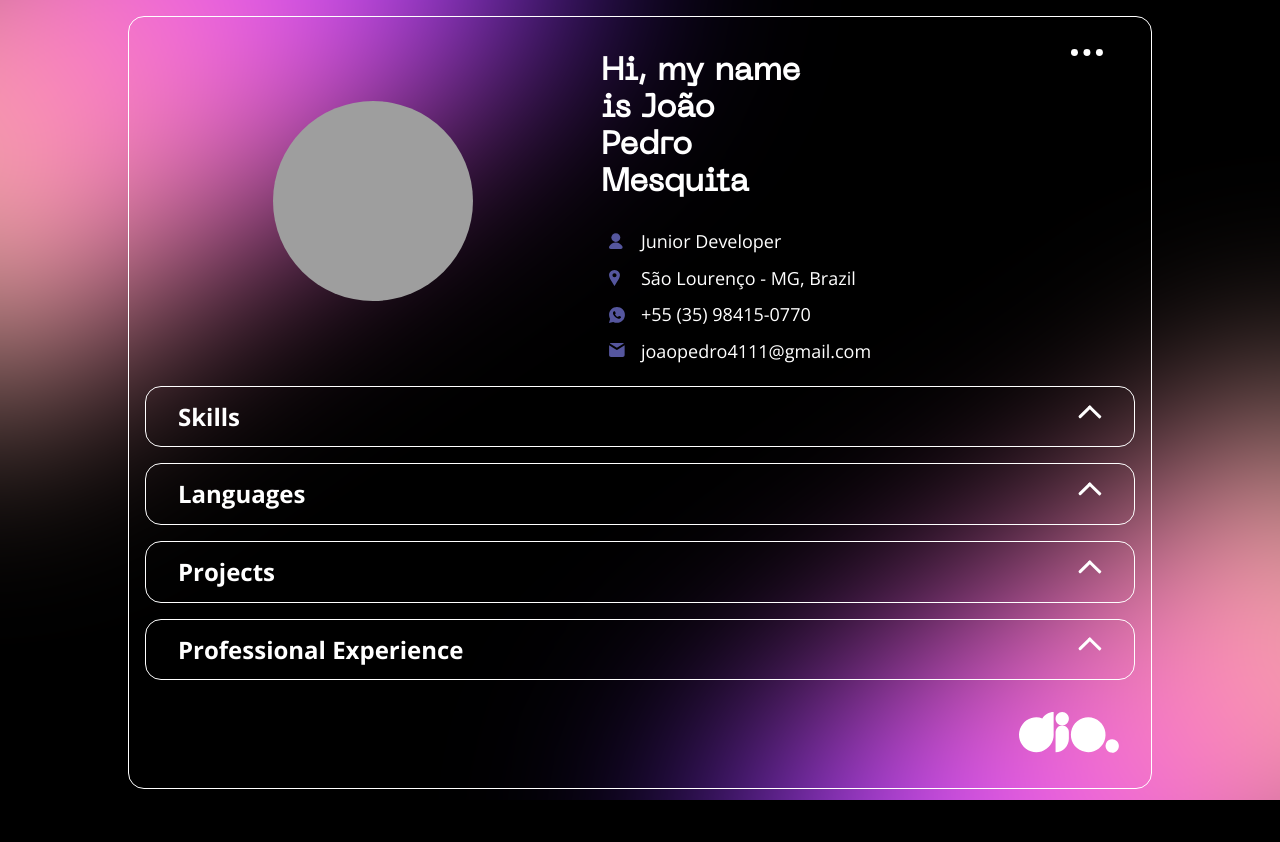
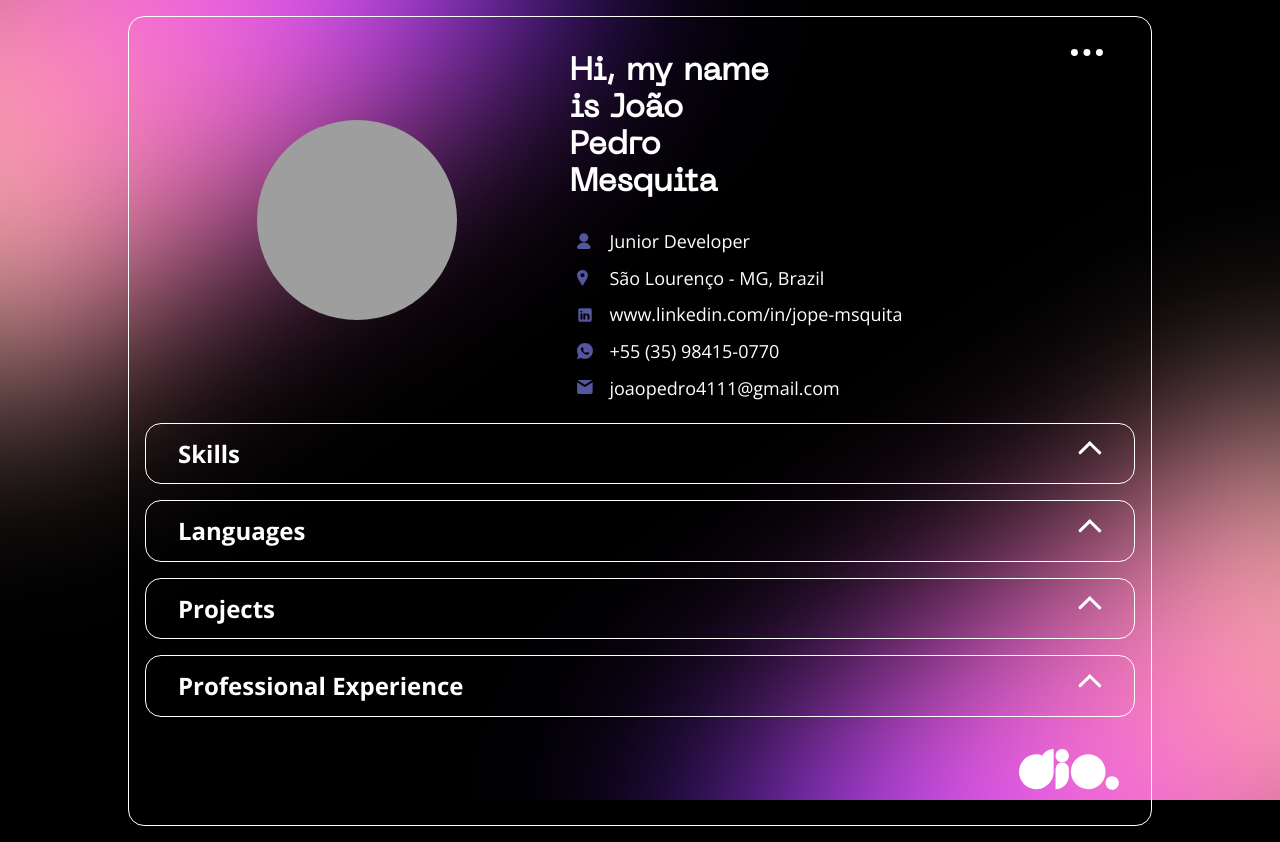
Before and after one commit to JoaoPedroMesquitaRS/Portfolio-js-developer, a plain HTML site: page index.html in a window 1280 px wide. Before the commit the page ends 805 px from the top, so only its background shows below. Drawn offline with nearby package versions, Linux system fonts and the light colour scheme; grey boxes are pictures that could not be loaded; a web font is replaced by a local one.

Commit message:
add Linkedin link

```diff
--- a/assets/css/header.css
+++ b/assets/css/header.css
@@ -66,6 +66,10 @@
     background-image: url('../img/icons/location.svg');
 }
 
+.info .linkedin::before{
+    background-image: url('../img/icons/linkedin.svg');
+}
+
 .info .phone::before{
     background-image: url('../img/icons/phone.svg');
 }
--- a/assets/data/profile.json
+++ b/assets/data/profile.json
@@ -3,6 +3,7 @@
     "photo": "https://avatars.githubusercontent.com/u/120687291?v=4",
     "job": "Junior Developer",
     "location": "São Lourenço - MG, Brazil",
+    "linkedin": "www.linkedin.com/in/jope-msquita",
     "phone": "+55 (35) 98415-0770",
     "email": "joaopedro4111@gmail.com",
     "skills": {
--- a/assets/js/main.js
+++ b/assets/js/main.js
@@ -4,6 +4,7 @@ function updateProfileData(profileData){
     const name = document.getElementById('profile.name')
     const job = document.getElementById('profile.job')
     const location = document.getElementById('profile.location')
+    const linkedin = document.getElementById('profile.linkedin')
     const phone = document.getElementById('profile.phone')
     const email = document.getElementById('profile.email')
 
@@ -12,6 +13,7 @@ function updateProfileData(profileData){
     name.innerHTML = profileData.name;
     job.innerHTML = profileData.job;
     location.innerHTML = profileData.location;
+    linkedin.innerHTML = profileData.linkedin;
     phone.innerHTML = profileData.phone;
     phone.href = `${profileData.phone}`;
     email.innerHTML = profileData.email;
--- a/index.html
+++ b/index.html
@@ -37,6 +37,9 @@
             <div class="info">
                 <p class="job" id="profile.job">Loading...</p>
                 <p class="location" id="profile.location">Loading...</p>
+                <p class="linkedin">
+                <a href="https://www.linkedin.com/in/jope-msquita" id="profile.linkedin" target="_blank">Loading...</a>
+                </p>
                 <p class="phone">
                     <a href="tel:(35) 9 8415-0770" id="profile.phone" target="_blank">Loading...</a>
                 </p>
```
Also changed, not shown: assets/img/icons/linkedin.svg (added).
